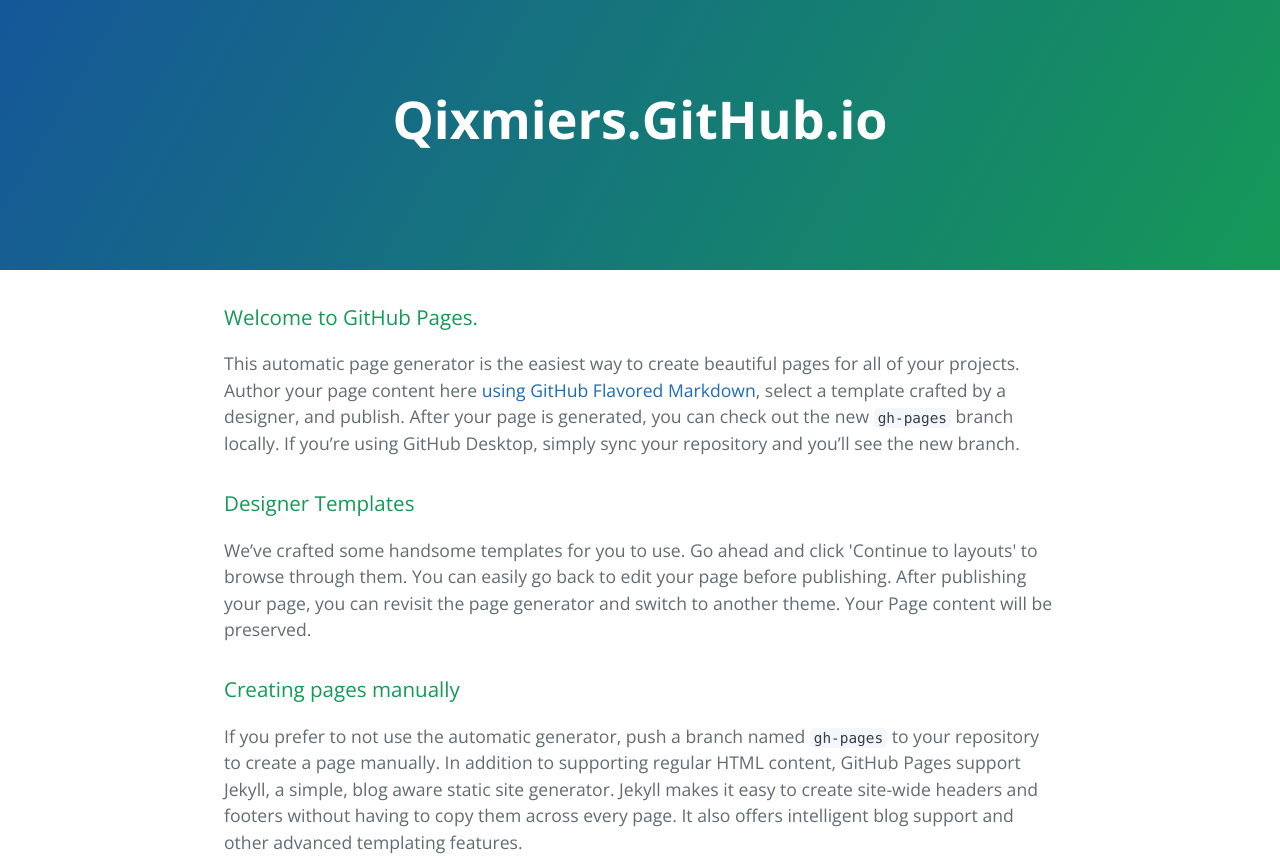
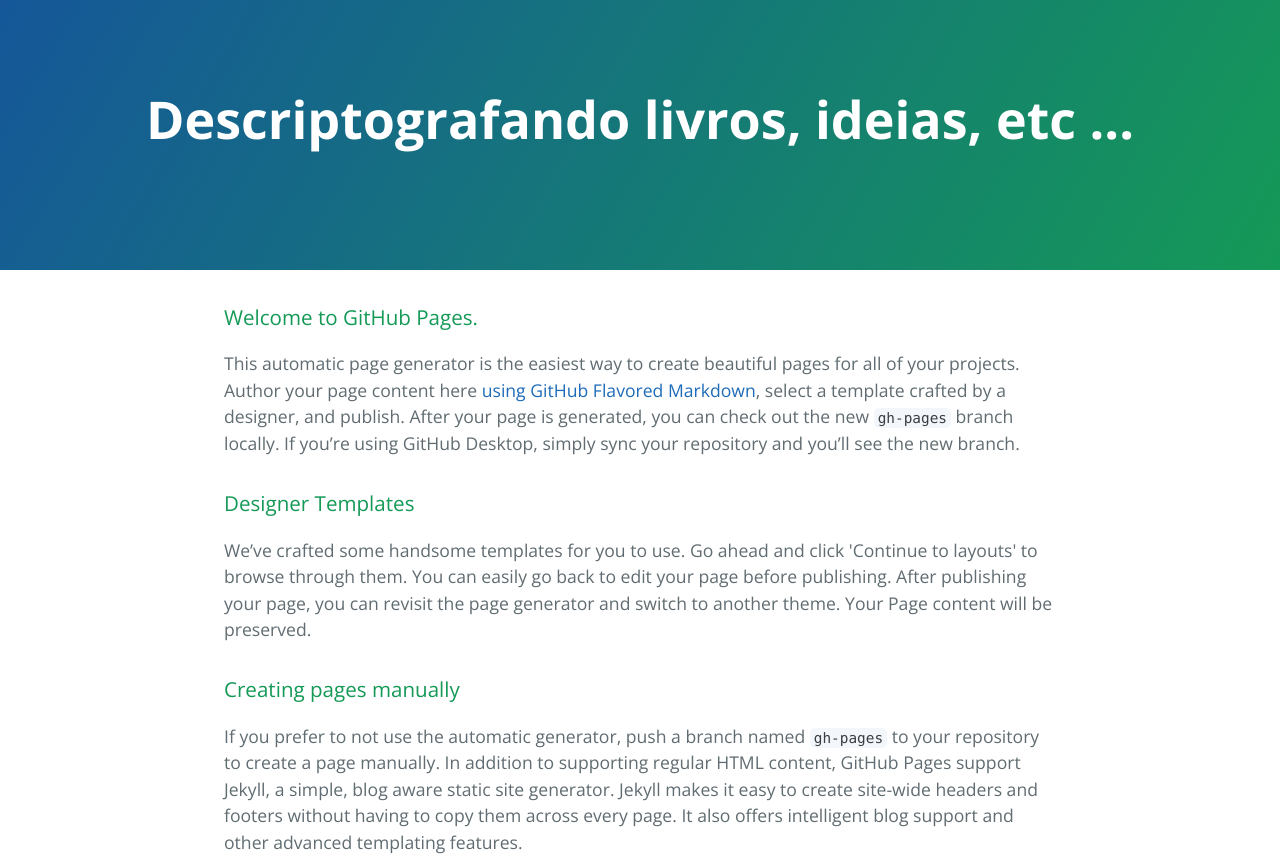
Before and after one commit to qixmiers/qixmiers.github.io, a plain HTML site: page index.html in a window 1280 px wide. Shown: the top 858 px of the page. Drawn offline with nearby package versions, Linux system fonts and the light colour scheme.

Commit message:
Update index.html

```diff
--- a/index.html
+++ b/index.html
@@ -2,7 +2,7 @@
 <html lang="en-us">
   <head>
     <meta charset="UTF-8">
-    <title>Qixmiers.GitHub.io by qixmiers</title>
+    <title>Descriptografando</title>
     <meta name="viewport" content="width=device-width, initial-scale=1">
     <link rel="stylesheet" type="text/css" href="stylesheets/normalize.css" media="screen">
     <link href='https://fonts.googleapis.com/css?family=Open+Sans:400,700' rel='stylesheet' type='text/css'>
@@ -11,7 +11,7 @@
   </head>
   <body>
     <section class="page-header">
-      <h1 class="project-name">Qixmiers.GitHub.io</h1>
+      <h1 class="project-name">Descriptografando livros, ideias, etc ...</h1>
       <h2 class="project-tagline"></h2>
     </section>
 
```
